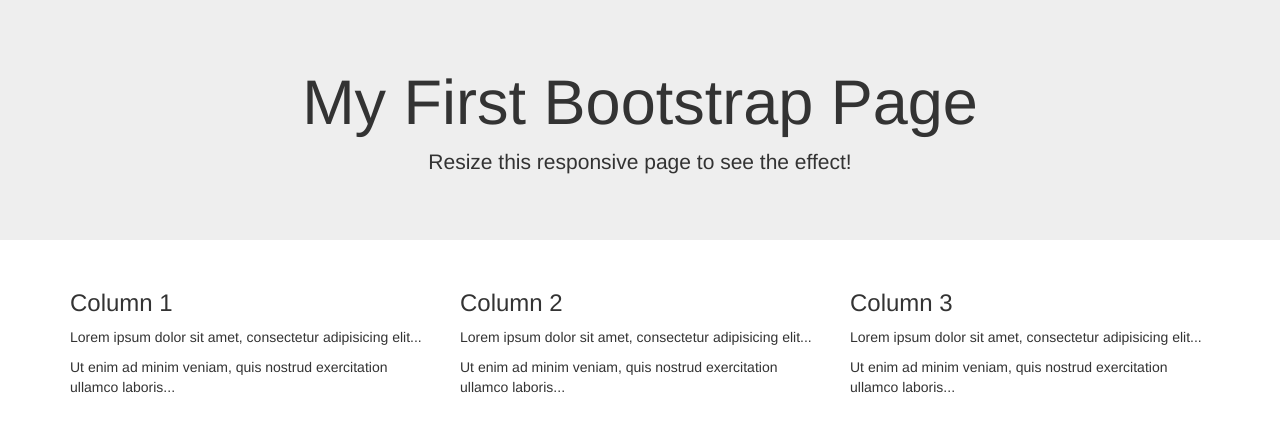
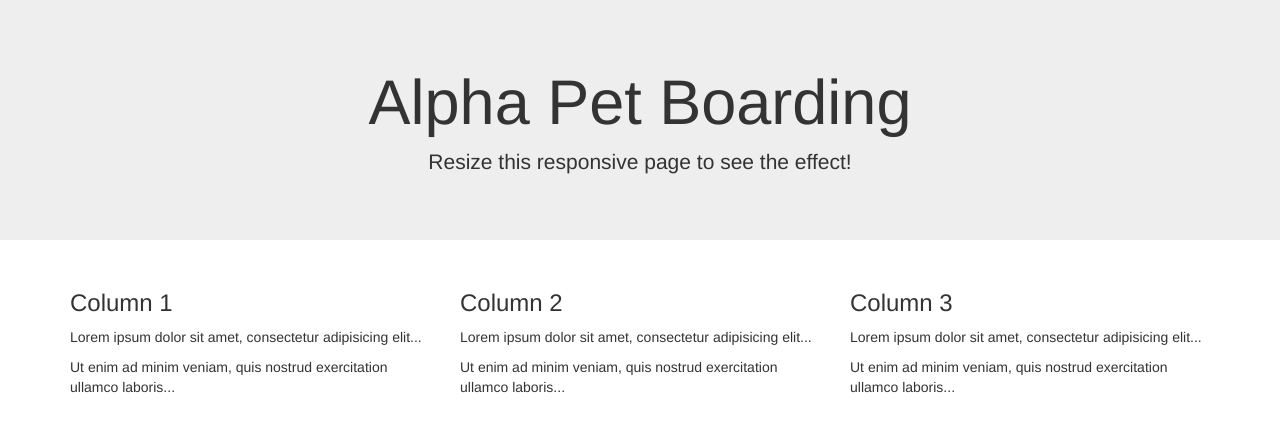
Before and after one commit to alphapetcaredelhi/alphapetboarding, a plain HTML site: page index.html in a window 1280 px wide. Drawn offline with nearby package versions, Linux system fonts and the light colour scheme.

Commit message:
Update index.html

```diff
--- a/index.html
+++ b/index.html
@@ -1,7 +1,7 @@
 <!DOCTYPE html>
 <html lang="en">
 <head>
-  <title>Bootstrap Example</title>
+  <title>alphapetboarding</title>
   <meta charset="utf-8">
   <meta name="viewport" content="width=device-width, initial-scale=1">
   <link rel="stylesheet" href="https://maxcdn.bootstrapcdn.com/bootstrap/3.4.1/css/bootstrap.min.css">
@@ -11,7 +11,7 @@
 <body>
 
 <div class="jumbotron text-center">
-  <h1>My First Bootstrap Page</h1>
+  <h1>Alpha Pet Boarding</h1>
   <p>Resize this responsive page to see the effect!</p>
 </div>
 
```
